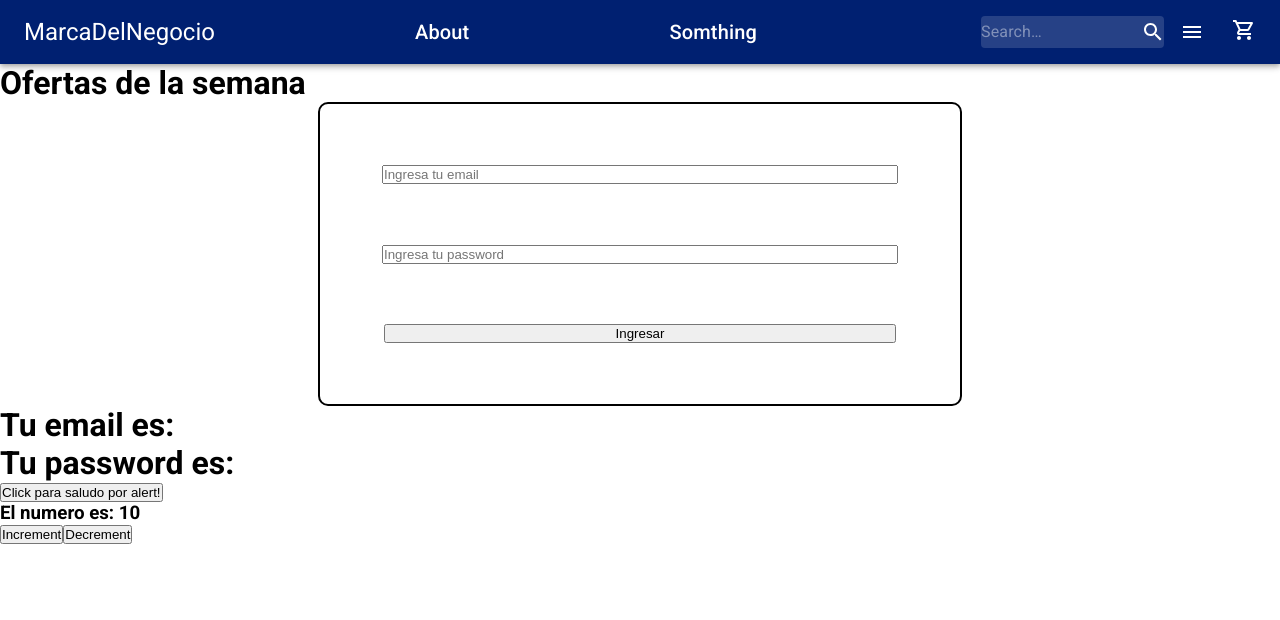
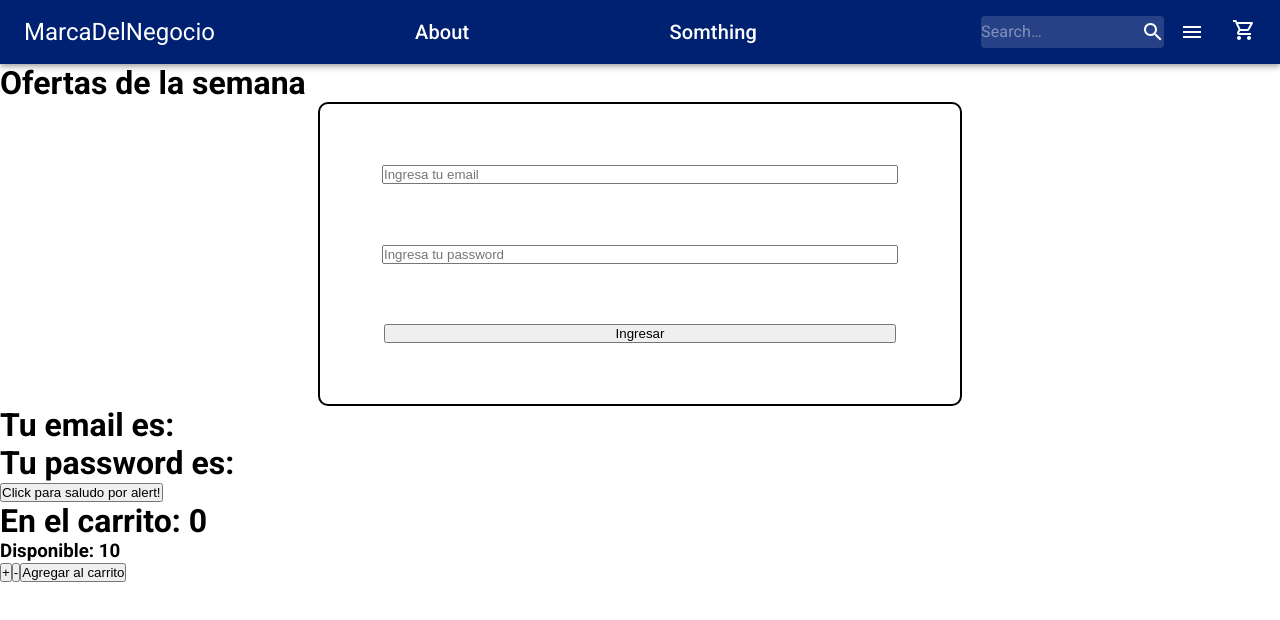
Before and after one commit to matiber20/bigmountain, a React (Create React App) app: page / in a window 1280 px wide. Shown: the top 620 px of the page. Built offline with nearby package versions, Linux system fonts and the light colour scheme.

Commit message:
Creacion boton onAdd

```diff
--- a/src/components/Counter/Counter.js
+++ /dev/null
@@ -1,10 +0,0 @@
-import React from 'react'
-
-export default function Counter({decrement,increment}) {
-    return (
-        <div>
-            <button onClick={increment}>Increment</button>
-            <button onClick={decrement}>Decrement</button>
-        </div>
-    )
-}
--- /dev/null
+++ b/src/components/ItemCount/Counter.js
@@ -0,0 +1,11 @@
+import React from 'react'
+
+export default function Counter({decrement,increment,carrito}) {
+    return (
+        <div>
+            <button onClick={increment}>+</button>
+            <button onClick={decrement}>-</button>
+            <button onClick={carrito}>Agregar al carrito</button>
+        </div>
+    )
+}
--- a/src/containers/CounterContainer/CounterContainer.js
+++ b/src/containers/CounterContainer/CounterContainer.js
@@ -1,27 +1,40 @@
 import React, { Component } from 'react'
-import Counter from '../../components/Counter/Counter'
+import Counter from '../../components/ItemCount/Counter'
 
 export default class CounterContainer extends Component {
 
     constructor(props){
         super(props)
         this.state = {
-            stock:10
+            stock:10,
+            carrito:0
         }
 
         this.increment= this.increment.bind(this)
         this.decrement= this.decrement.bind(this)
+        this.onAdd = this.onAdd.bind(this)
     }
 
     increment(){
-        this.setState({stock: this.state.stock+1})
+        if(this.state.stock > 0){
+            this.setState({stock: this.state.stock-1,
+                carrito: this.state.carrito+1})
+        }
+
     }
 
     decrement(){
-        if(this.state.stock > 0){
-            this.setState({stock: this.state.stock-1})
+        if(this.state.carrito > 0){
+            this.setState({stock: this.state.stock+1,
+                        carrito: this.state.carrito-1})
         }
 
+    }
+
+    onAdd(){
+        if(this.state.carrito !== 0){
+            console.log(this.state.carrito);
+        }
     }
 
     componentDidMount(){
@@ -31,12 +44,15 @@ export default class CounterContainer extends Component {
     componentDidUpdate(){
         console.log('Se actualizo');
     }
+
+
     render() {
         return (
             <div>
-                <h3>El numero es: { this.state.stock}</h3>
+                <h1>En el carrito: {this.state.carrito}</h1>
+                <h3>Disponible: { this.state.stock}</h3>
                 {
-                    this.state.stock === 10 ? <Counter decrement={this.decrement} /> : <Counter decrement={this.decrement} increment={this.increment} />
+                    this.state.stock === 0 && this.state.stock === 11 ? null : <Counter decrement={this.decrement} increment={this.increment} carrito={this.onAdd} />
                 }
             </div>
         )
```
